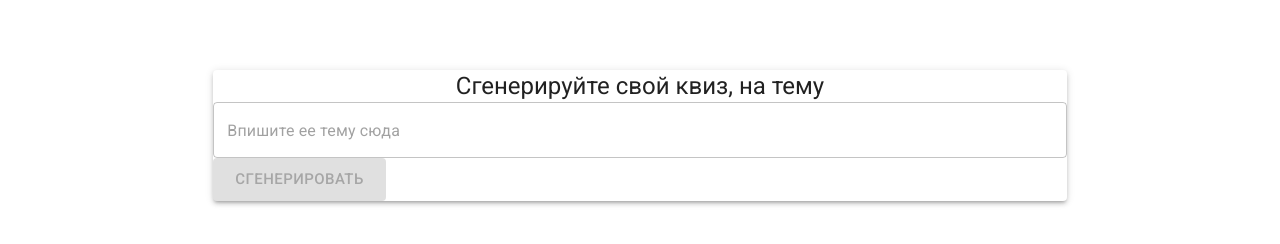
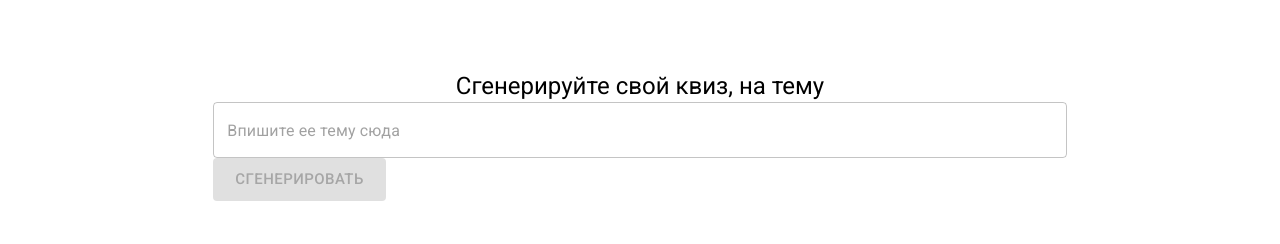
Before and after one commit to MaximKudriavtsev/the-byte-club, a React app: page /generate-quiz in a window 1280 px wide. Shown: the part 274-518 px from the top of the page. Built offline with nearby package versions, Linux system fonts and the light colour scheme.

Commit message:
some fixes

```diff
--- a/src/components/new-question-card/new-question-card.tsx
+++ b/src/components/new-question-card/new-question-card.tsx
@@ -30,7 +30,7 @@ const NewQuestionCard: FC<NewQuestionCardProps> = ({
           fullWidth
           placeholder='Введите текст вопроса'
           variant='outlined'
-          value={currentQuestion.title || newQuizQuestion}
+          value={newQuizQuestion}
           onChange={e => {
             setNewQuizQuestion(e.target.value);
             setQuizQuestions(prevState => {
--- a/src/pages/create-quiz.scss
+++ b/src/pages/create-quiz.scss
@@ -3,7 +3,7 @@
 .create-quiz {
 
   &-wrapper{
-    margin-top: 15px;
+    margin-top: 40px;
   }
 
   &-body{
--- a/src/pages/generate-quiz.tsx
+++ b/src/pages/generate-quiz.tsx
@@ -7,6 +7,7 @@ import Button from "@mui/material/Button";
 import { Layout } from '../components/layout';
 
 import './generate-quiz.scss';
+import {Glass} from "../components/glass/glass";
 
 export const GenerateQuiz = () => {
   const [quizTextToGenerate, setQuizTextToGenerate] = useState('');
@@ -17,7 +18,7 @@ export const GenerateQuiz = () => {
 
   return (
     <Layout>
-        <Paper elevation={3} className='generate-quiz'>
+      <Glass className='generate-quiz'>
         <div className="generate-quiz-title">
           <Typography variant='h5' component='h5' align='center'>
             Сгенерируйте свой квиз, на тему
@@ -47,7 +48,7 @@ export const GenerateQuiz = () => {
             Сгенерировать
           </Button>
         </div>
-        </Paper>
+      </Glass>
     </Layout>
   );
 };
```
Lines whose indentation alone changed are shown as unchanged.
